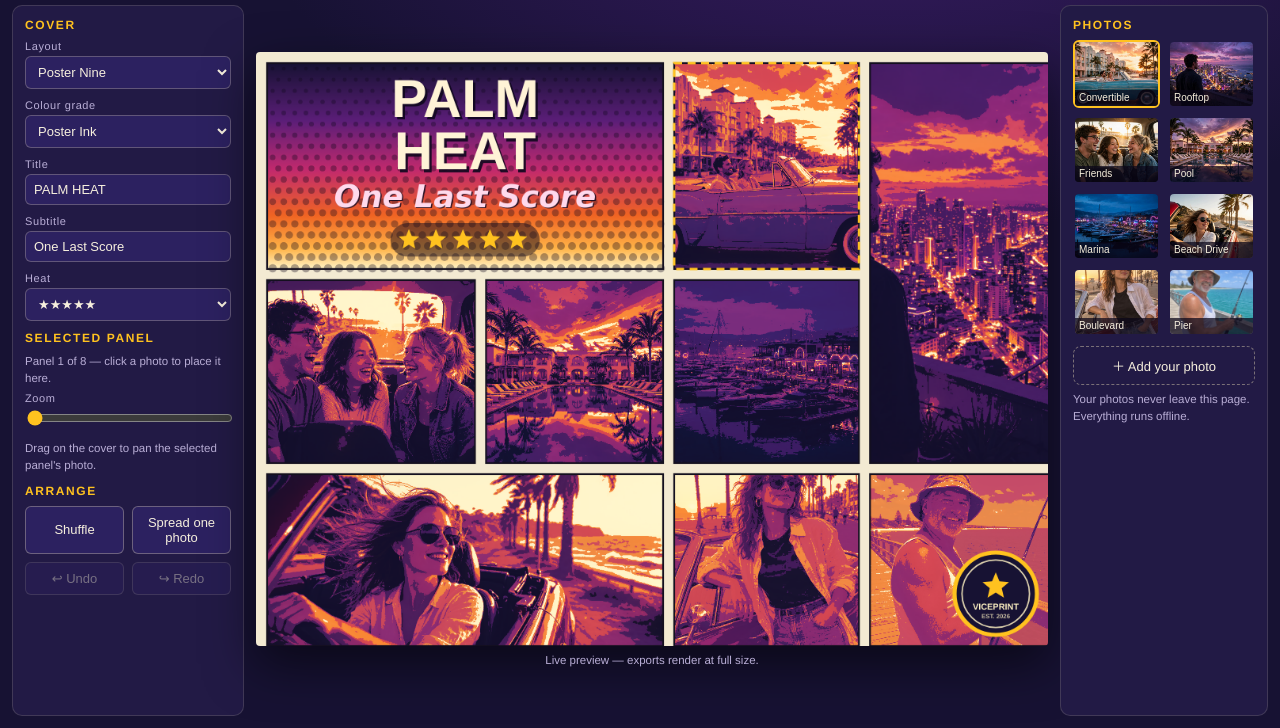
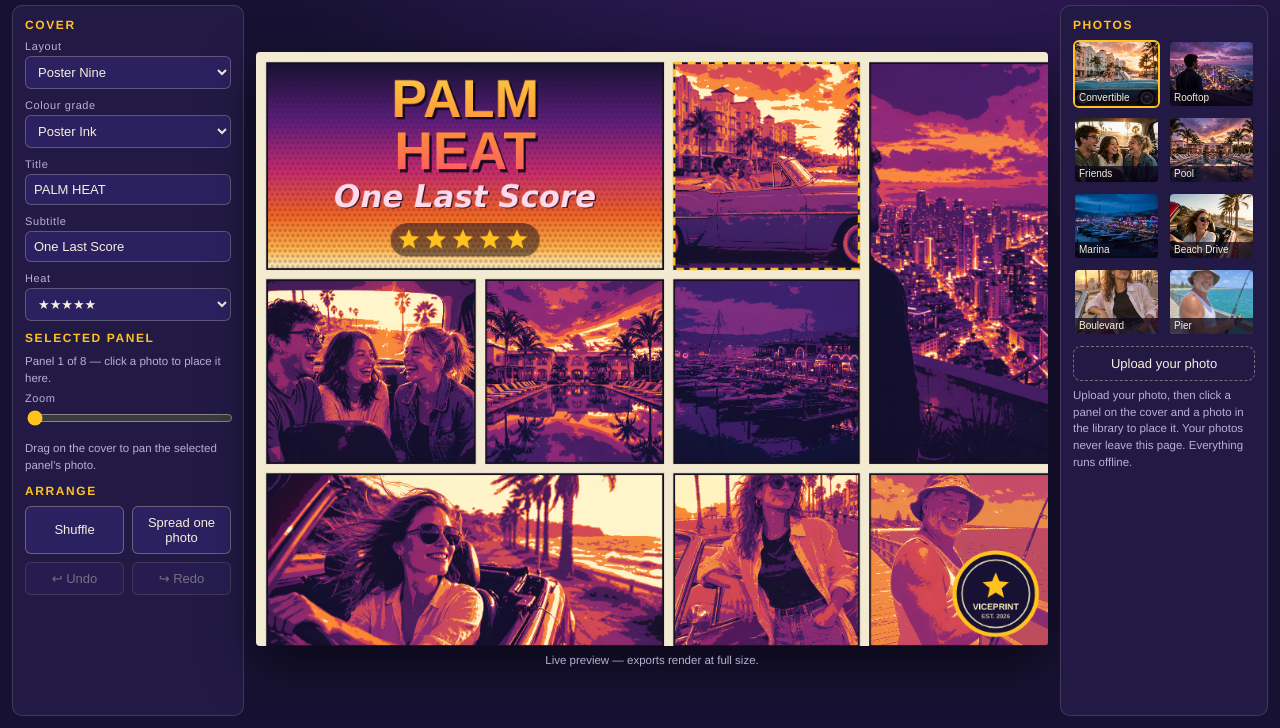
Before and after one commit to Revaaa28/makefun-gta6-cover-art-01-v7, a plain HTML site: page app/index.html in a window 1280 px wide. Shown: the part 72-800 px from the top of the page. Drawn offline with Linux system fonts and the light colour scheme.

Commit message:
v7.1: gradient title block + legible photo-upload surface

```diff
--- a/app/index.html
+++ b/app/index.html
@@ -84,12 +84,12 @@
 
   <aside class="panel library">
     <h2>Photos</h2>
-    <div id="thumbs" class="thumbs"></div>
-    <label class="upload">
-      <span>＋ Add your photo</span>
-      <input id="uploadInput" type="file" accept="image/*" hidden>
+    <div id="library" class="thumbs"></div>
+    <label class="upload" for="uploadInput">
+      <span>Upload your photo</span>
+      <input id="uploadInput" type="file" accept="image/*" aria-label="Upload your photo" hidden>
     </label>
-    <p class="hint">Your photos never leave this page. Everything runs offline.</p>
+    <p class="hint">Upload your photo, then click a panel on the cover and a photo in the library to place it. Your photos never leave this page. Everything runs offline.</p>
   </aside>
 </main>
 
--- a/app/src/cover.js
+++ b/app/src/cover.js
@@ -277,14 +277,16 @@ function halftoneField(ctx, rect, gradeName) {
   for (const [t, hex] of stops) grad.addColorStop(t, hex);
   ctx.fillStyle = grad;
   ctx.fillRect(rect.x, rect.y, rect.w, rect.h);
-  // dots grow toward the bottom of the block, like a printed screen
-  const step = Math.max(7, rect.w * 0.028);
-  ctx.fillStyle = 'rgba(16,8,30,0.35)';
+  // Fine dots, softly blended into the sunset gradient so the block
+  // reads as a neon-sunset glow rather than a coarse printed screen;
+  // they still grow gently toward the bottom of the block.
+  const step = Math.max(4, rect.w * 0.013);
+  ctx.fillStyle = 'rgba(24,8,44,0.20)';
   for (let row = 0, y = rect.y + step / 2; y < rect.y + rect.h; row++, y += step) {
-    const r = step * 0.16 + (row * step * 0.012);
+    const r = step * 0.14 + (row * step * 0.006);
     for (let x = rect.x + step / 2 + (row % 2) * step * 0.5; x < rect.x + rect.w; x += step) {
       ctx.beginPath();
-      ctx.arc(x, y, Math.min(r, step * 0.42), 0, Math.PI * 2);
+      ctx.arc(x, y, Math.min(r, step * 0.4), 0, Math.PI * 2);
       ctx.fill();
     }
   }
@@ -431,7 +433,14 @@ export function renderCover(ctx, W, H, state, images) {
     const subSize = tb.h * 0.15;
     const avail = tb.h - pad * 2 - starSize * 1.6 - subSize * 1.35;
     const base = Math.min(tb.h * 0.3, avail / Math.max(1, lines.length) / 0.98);
-    const used = drawTitle(ctx, lines, tb.x + tb.w / 2, tb.y + pad, tb.w * 0.92, base);
+    // Sunset-gradient lettering (amber -> orange -> pink -> purple),
+    // the classic GTA title treatment, over the halftone sunset block.
+    const titleGrad = ctx.createLinearGradient(0, tb.y, 0, tb.y + tb.h);
+    titleGrad.addColorStop(0, '#ffd23e');
+    titleGrad.addColorStop(0.35, '#ff8a3c');
+    titleGrad.addColorStop(0.65, '#ff3d7e');
+    titleGrad.addColorStop(1, '#7b2ff7');
+    const used = drawTitle(ctx, lines, tb.x + tb.w / 2, tb.y + pad, tb.w * 0.92, base, titleGrad);
     drawSubtitle(ctx, state.subtitle, tb.x + tb.w / 2, tb.y + pad + used + tb.h * 0.015, subSize);
     const pillW = starSize * 6.9;
     const pillH = starSize * 1.55;
--- a/app/src/main.js
+++ b/app/src/main.js
@@ -25,7 +25,7 @@ const subtitleInput = $('subtitleInput');
 const heatSel = $('heatSel');
 const zoomRange = $('zoomRange');
 const slotHint = $('slotHint');
-const thumbsEl = $('thumbs');
+const libraryEl = $('library');
 
 for (const [name, def] of Object.entries(LAYOUTS)) {
   const opt = document.createElement('option');
@@ -99,13 +99,13 @@ function syncControls() {
 
 function markActiveThumb() {
   const current = state.slots[state.layout][selected];
-  for (const el of thumbsEl.children) {
+  for (const el of libraryEl.children) {
     el.classList.toggle('active', el.dataset.photo === current);
   }
 }
 
 function buildThumbs() {
-  thumbsEl.innerHTML = '';
+  libraryEl.innerHTML = '';
   for (const def of PHOTO_DEFS) {
     const btn = document.createElement('button');
     btn.type = 'button';
@@ -122,7 +122,7 @@ function buildThumbs() {
         state.slots[state.layout][selected] = def.id;
       });
     });
-    thumbsEl.appendChild(btn);
+    libraryEl.appendChild(btn);
   }
 }
 
```
Also changed, not shown: screenshots/1-cover.jpg, screenshots/2-editor.jpg.
